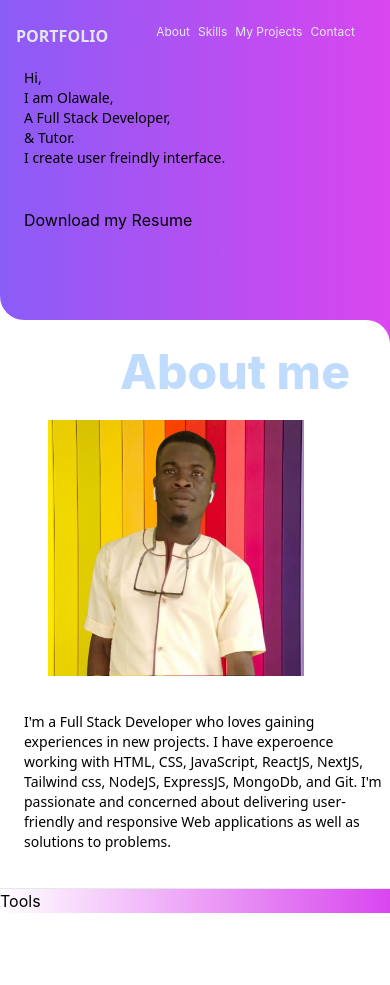
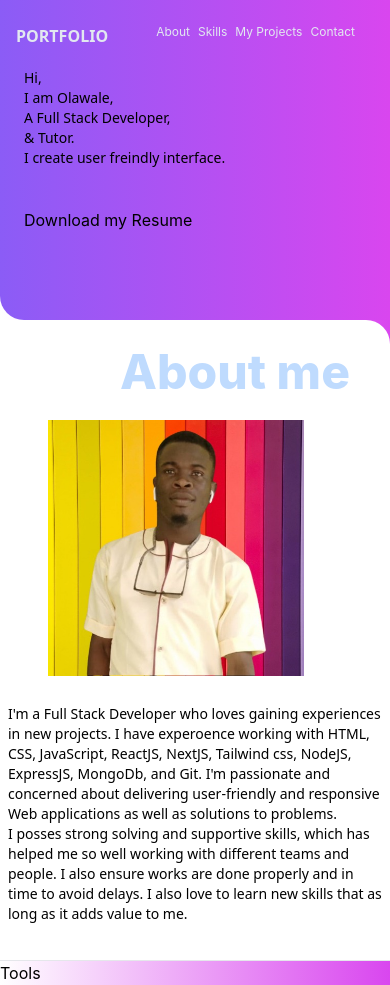
Before and after one commit to Olawale-Fakorede/Portfolio_New, a React (Create React App) app: page / in a window 390 px wide. Before the commit the page ends 913 px from the top, so only its background shows below. Built offline with nearby package versions, Linux system fonts and the light colour scheme.

Commit message:
About me section adjust

```diff
--- a/package.json
+++ b/package.json
@@ -8,6 +8,7 @@
     "@testing-library/user-event": "^13.5.0",
     "react": "^18.3.1",
     "react-dom": "^18.3.1",
+    "react-icons": "^5.2.1",
     "react-scripts": "5.0.1",
     "web-vitals": "^2.1.4"
   },
--- a/src/components/About.js
+++ b/src/components/About.js
@@ -9,14 +9,18 @@ const About = () => {
           About me
         </h1>
         <br/>
-        <div className='w-full h-fit grid grid-cols-1 gap-2 mb-9 relative left-2 lg:left-9 justify-center'>
-          <img className='w-64 h-64 md:w-72 md:h-72 lg:w-96 lg:h-96 relative left-10 lg:mr-24' src={myImage} alt="" />
-          <div className='w-42 h-fit overflow-scroll text-sm md:text-xl lg:text-5xl md:w-72 md:h-72 lg:w-full lg:h-full pl-4 pt-4 pr-3 text-start font-sans mt-3'>
+        <div className='w-full h-fit md:h-screen lg:h-screen grid grid-cols-1 md:grid-cols-2 lg:grid-cols-2 gap-2 mb-9 relative left-2  justify-center'>
+          <img className='w-64 h-64 md:w-72 md:h-72 lg:w-96 lg:h-96 relative left-10' src={myImage} alt="" />
+          <div className='w-42 h-fit md:overflow-scroll lg:overflow-scroll text-sm md:text-xl lg:text-xl md:w-72 md:h-72 lg:w-full lg:h-full pt-2 pr-3 text-start font-sans mt-3 lg:mt-0'>
             I'm a Full Stack Developer who loves gaining experiences in new projects.
             I have experoence working with HTML, CSS, JavaScript, ReactJS, NextJS, Tailwind css,
             NodeJS, ExpressJS, MongoDb, and Git. I'm passionate and concerned about delivering user-friendly
             and responsive Web applications as well as solutions to problems.
-
+            <br/>
+            I posses strong solving and supportive skills, which has helped me so well working
+            with different teams and people. I also ensure works are done properly and in time
+            to avoid delays.
+            I also love to learn new skills that as long as it adds value to me.
 
           </div>
         </div>
```
Also changed, not shown: 1 other file (tests, documents, lock files or other folders).
